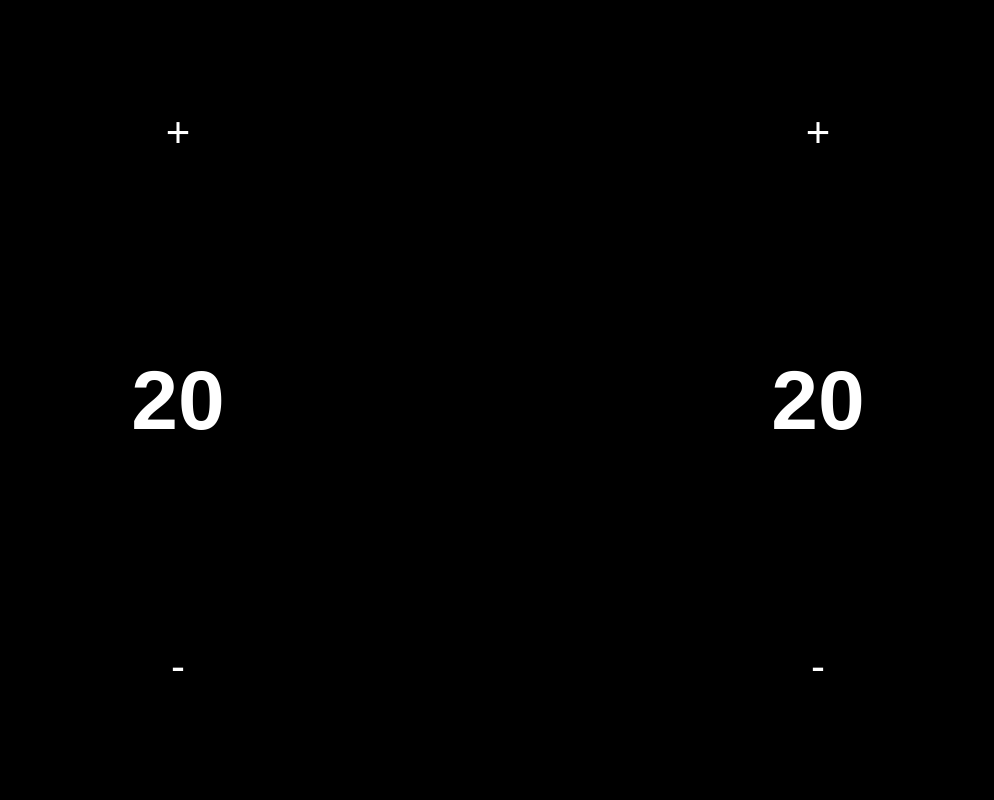
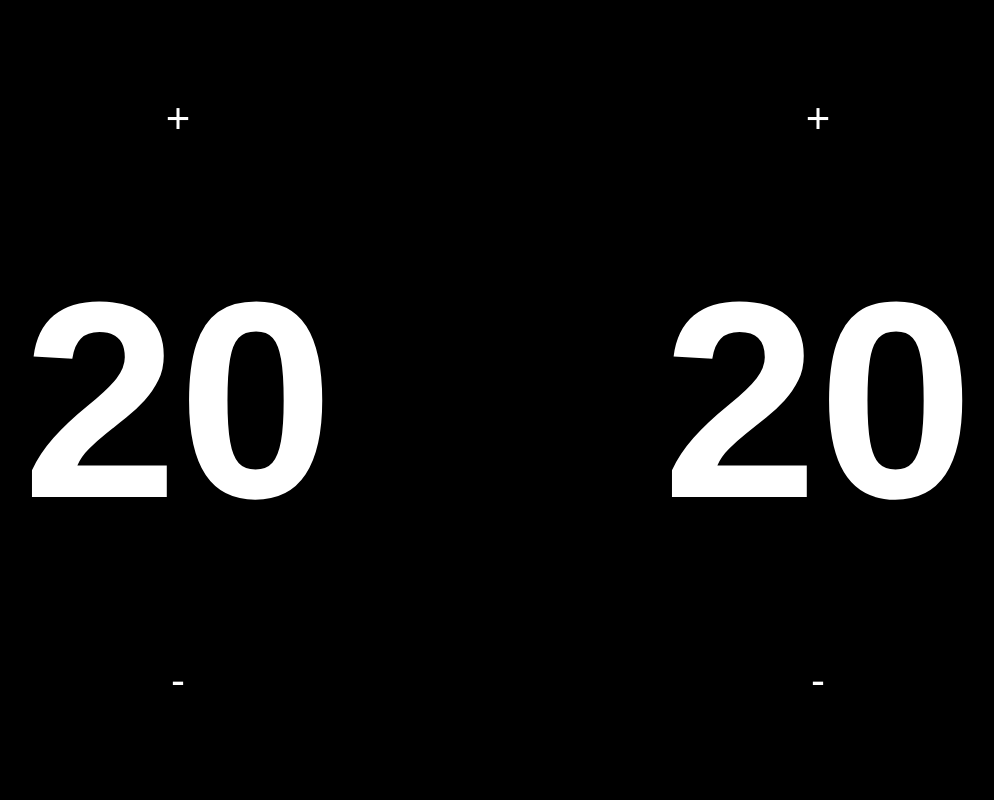
Before and after one commit to gbraad-apps/html5-lifecounter, a website: page index.html in a window 1280 px wide. Shown: the whole page, without its empty margins (142-1136 px from the left). Drawn offline with Linux system fonts and the light colour scheme.

Commit message:
Increase life total text size

```diff
--- a/css/style.css
+++ b/css/style.css
@@ -101,7 +101,7 @@ button {
 }
 
 .player-life-total {
-  font-size: 6em;
+  font-size: 20em;
   font-weight: bold;
 }
 
```
